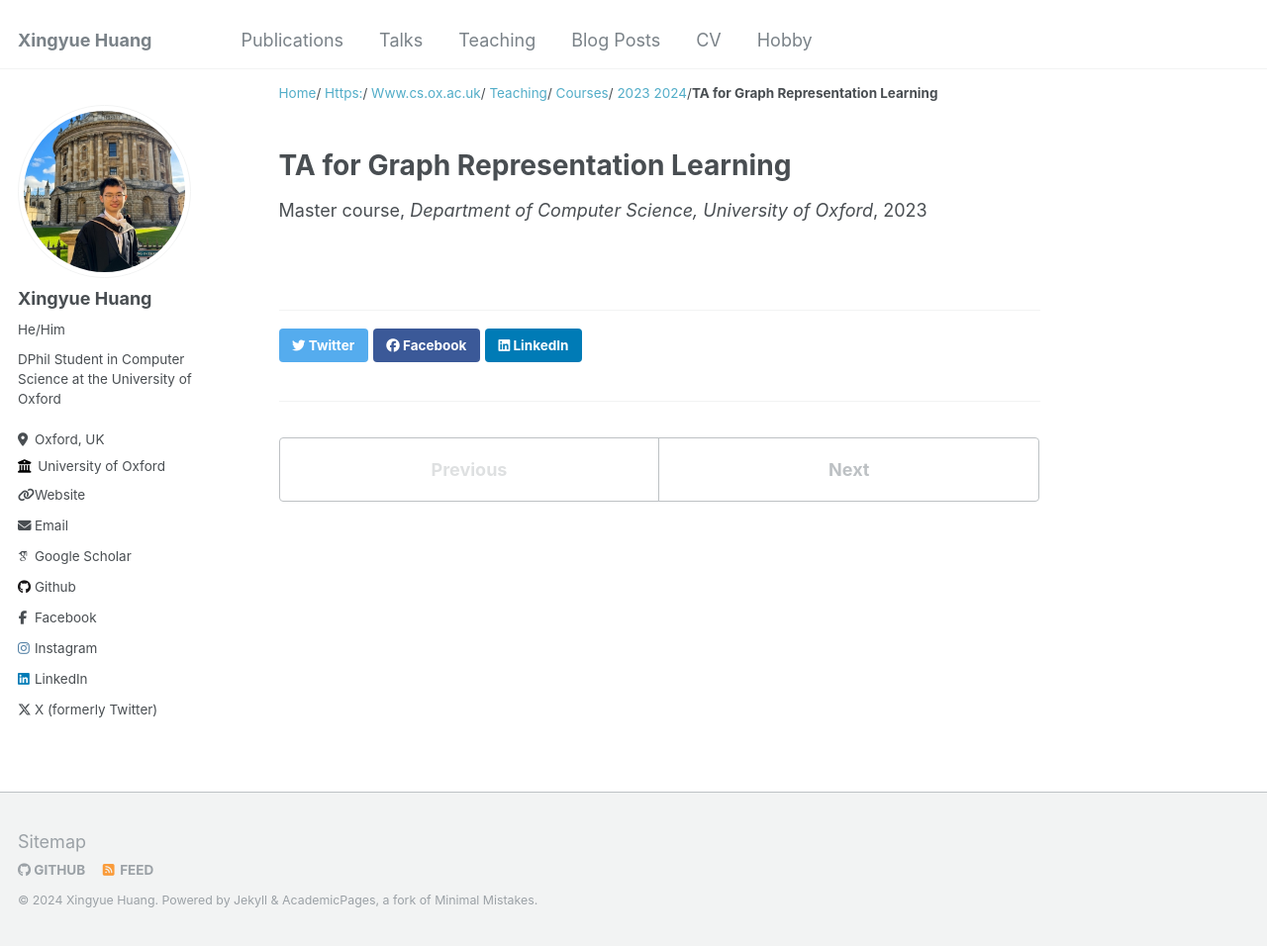
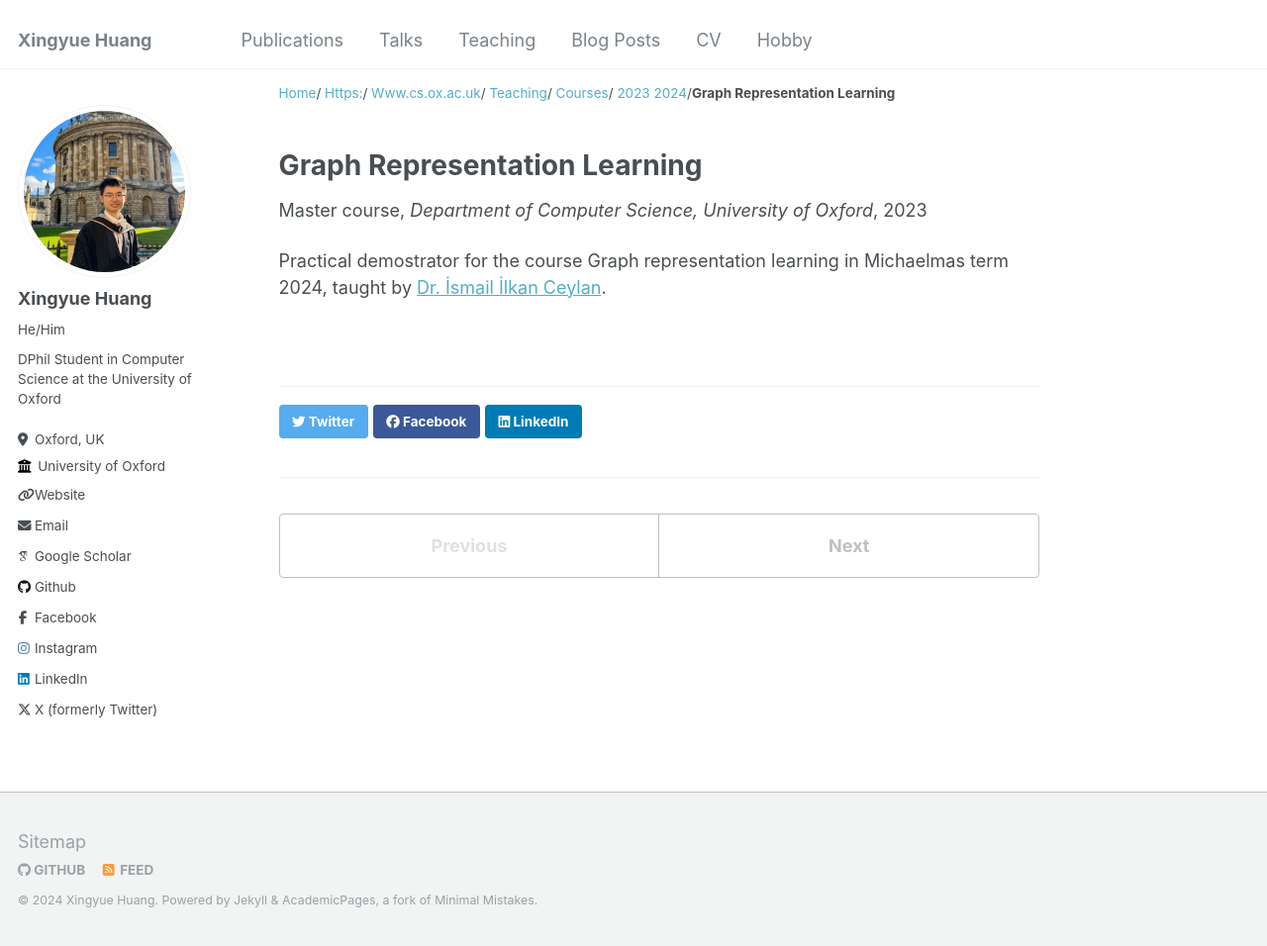
Before and after one commit to HxyScotthuang/HxyScotthuang.github.io, a Jekyll site: the page built from _teaching/grl-2023-2024.md, in a window 1280 px wide and 956 px high. Shown: the whole window at 99% size. Built offline with Jekyll 4.4.1, drawn with Linux system fonts in a browser that asks for light colours; some web fonts are replaced.

Commit message:
submit new things

```diff
--- a/_teaching/grl-2023-2024.md
+++ b/_teaching/grl-2023-2024.md
@@ -1,5 +1,5 @@
 ---
-title: "TA for Graph Representation Learning"
+title: "Graph Representation Learning"
 collection: teaching
 type: "Master course"
 permalink: https://www.cs.ox.ac.uk/teaching/courses/2023-2024/grl/
@@ -7,3 +7,6 @@ venue: "Department of Computer Science, University of Oxford"
 date: 2023-10-01
 location: "Oxford, UK"
 ---
+
+
+Practical demostrator for the course Graph representation learning in Michaelmas term 2024, taught by [Dr. İsmail İlkan Ceylan](https://www.cs.ox.ac.uk/people/ismaililkan.ceylan/).
```
Also changed, not shown: _hobby/mtg.md (added, +10 -0 lines), _pages/about.md (+1 -1 lines), _publications/a-theory-of-link-prediction-via-relational-weisfeiler-leman-on-knowledge-graphs.md (+1 -1 lines), _teaching/gdl-2023-2024.md (+3 -1 lines).
